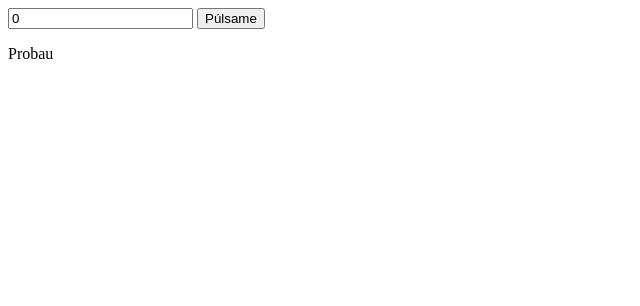
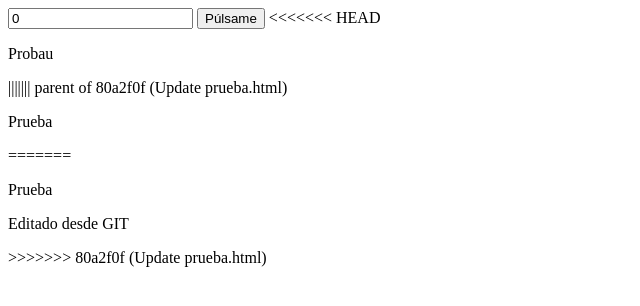
Before and after one commit to saulOMgit/DAWEC, a plain HTML site: page prueba.html in a window 1280 px wide. Shown: the whole page, without its empty margins (0-640 px from the left). Drawn offline with Linux system fonts and the light colour scheme.

```diff
--- a/prueba.html
+++ b/prueba.html
@@ -9,7 +9,14 @@
 <body>
     <input type="text" value="0" id="display">
     <button id="b1">Púlsame</button>
+<<<<<<< HEAD
     <p>Probau</p>
+||||||| parent of 80a2f0f (Update prueba.html)
+    <p>Prueba</p>
+=======
+    <p>Prueba</p>
+    <p>Editado desde GIT</p>
+>>>>>>> 80a2f0f (Update prueba.html)
     <script>
         const miDisplay=document.getElementById("display");
         const miBoton = document.getElementById("b1");
```
